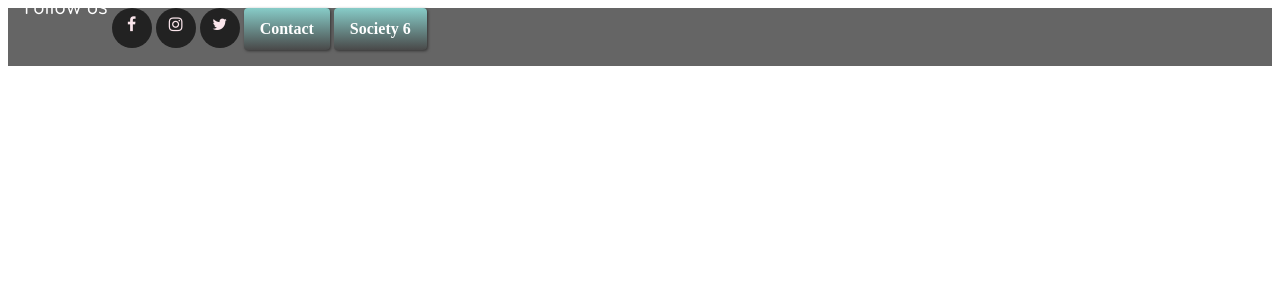
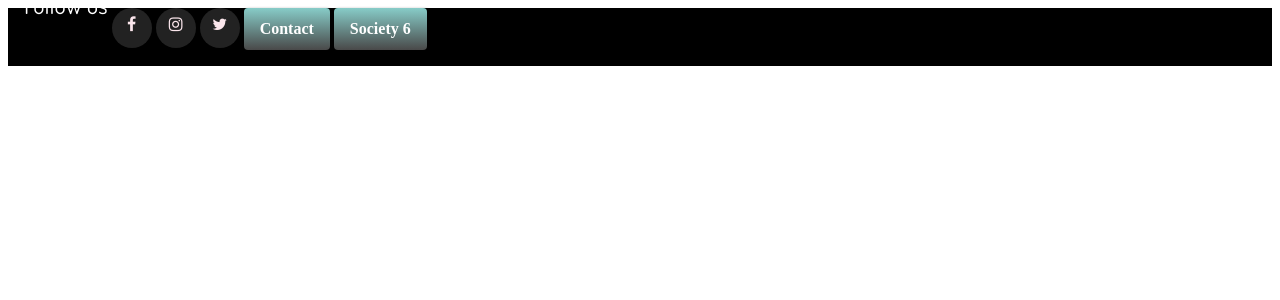
Before and after one commit to guy00030/ecommerce-website, a Jekyll site: the page styleguide/footer.html, which Jekyll copies as it is, in a window 1280 px wide. Shown: the top 300 px of the page. Built offline with Jekyll 4.4.1, drawn with Linux system fonts in a browser that asks for light colours; nearby versions of some CDN libraries; some web fonts are replaced; Markdown is read by kramdown in place of the engine named in the settings.

Commit message:
COPYRIGHT! ©

```diff
--- a/css/footer.css
+++ b/css/footer.css
@@ -2,7 +2,7 @@
 /* CSS Document */
 
 footer{
-	background-color: #656565;
+	background-color: #000;
 	height: auto;
 	width: auto;
 }
--- a/css/header.css
+++ b/css/header.css
@@ -7,7 +7,7 @@
 }
 
 header {
-	background-color: #494949;
+	background-color: #000;
 	width:100%;
 	font-family: 'Loved by the King', cursive;
 	color: #c7c0ae;
--- a/css/search-field.css
+++ b/css/search-field.css
@@ -27,7 +27,7 @@
 		cursor: pointer;
 		text-align: center;
 		text-decoration: none;
-		color: #ffffff;
+		color: #000;
 		border: solid 1px #0076a3; border-right:0px;
 		background: #0095cd;
 		background: -webkit-gradient(linear, left top, left bottom, from(#fff), to(#ef9cb0));
```
Also changed, not shown: README.md.
